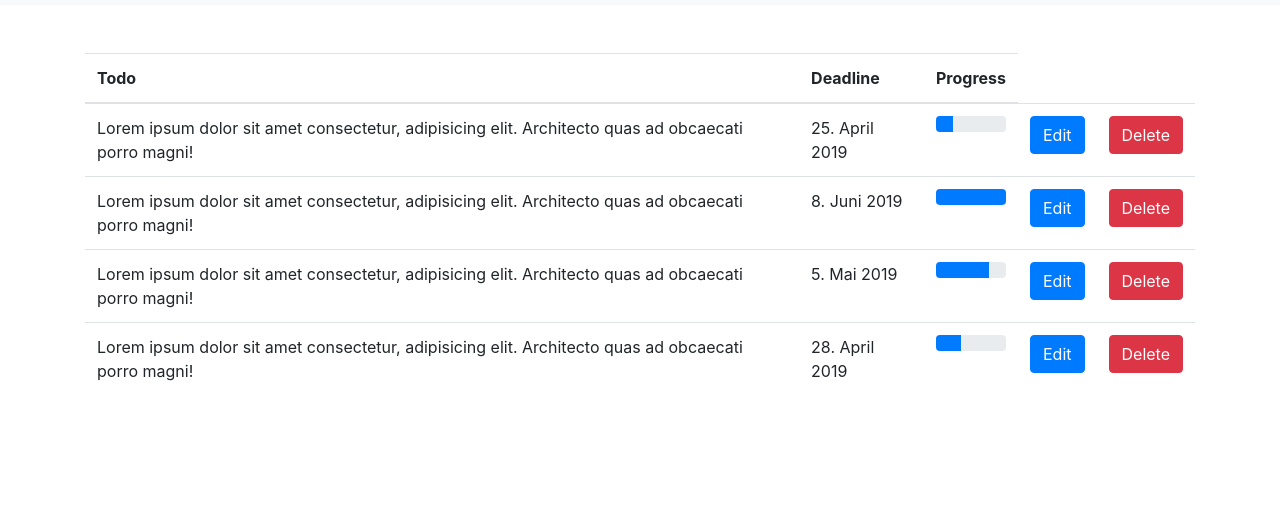
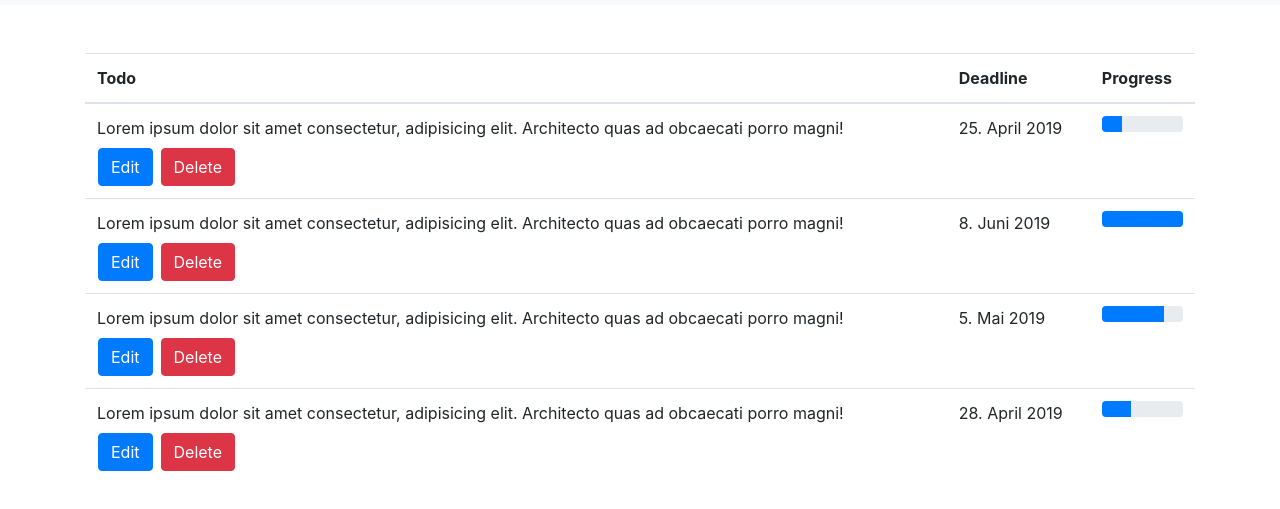
Before and after one commit to robertsfynn/Programmierpraktikum-Hausaufgabe-1, a plain HTML site: page index.html in a window 1280 px wide. Shown: the part 51-560 px from the top of the page. Drawn offline with nearby package versions, Linux system fonts and the light colour scheme.

Commit message:
added buttons inside the todo instead of a new row

```diff
--- a/index.html
+++ b/index.html
@@ -65,6 +65,10 @@
             <td>
               Lorem ipsum dolor sit amet consectetur, adipisicing elit.
               Architecto quas ad obcaecati porro magni!
+              <div class="row pl-3 mt-2">
+                <button type="button" class="btn btn-primary mr-2">Edit</button>
+                <button type="button" class="btn btn-danger">Delete</button>
+              </div>
             </td>
             <td>25. April 2019</td>
             <td>
@@ -79,17 +83,15 @@
                 ></div>
               </div>
             </td>
-            <td>
-              <button type="button" class="btn btn-primary">Edit</button>
-            </td>
-            <td>
-              <button type="button" class="btn btn-danger">Delete</button>
-            </td>
           </tr>
           <tr>
             <td>
               Lorem ipsum dolor sit amet consectetur, adipisicing elit.
               Architecto quas ad obcaecati porro magni!
+              <div class="row pl-3 mt-2">
+                <button type="button" class="btn btn-primary mr-2">Edit</button>
+                <button type="button" class="btn btn-danger">Delete</button>
+              </div>
             </td>
             <td>8. Juni 2019</td>
             <td>
@@ -104,17 +106,15 @@
                 ></div>
               </div>
             </td>
-            <td>
-              <button type="button" class="btn btn-primary">Edit</button>
-            </td>
-            <td>
-              <button type="button" class="btn btn-danger">Delete</button>
-            </td>
           </tr>
           <tr>
             <td>
               Lorem ipsum dolor sit amet consectetur, adipisicing elit.
               Architecto quas ad obcaecati porro magni!
+              <div class="row pl-3 mt-2">
+                <button type="button" class="btn btn-primary mr-2">Edit</button>
+                <button type="button" class="btn btn-danger">Delete</button>
+              </div>
             </td>
             <td>5. Mai 2019</td>
             <td>
@@ -129,17 +129,15 @@
                 ></div>
               </div>
             </td>
-            <td>
-              <button type="button" class="btn btn-primary">Edit</button>
-            </td>
-            <td>
-              <button type="button" class="btn btn-danger">Delete</button>
-            </td>
           </tr>
           <tr>
             <td>
               Lorem ipsum dolor sit amet consectetur, adipisicing elit.
               Architecto quas ad obcaecati porro magni!
+              <div class="row pl-3 mt-2">
+                <button type="button" class="btn btn-primary mr-2">Edit</button>
+                <button type="button" class="btn btn-danger">Delete</button>
+              </div>
             </td>
             <td>28. April 2019</td>
             <td>
@@ -153,12 +151,6 @@
                   aria-valuemax="100"
                 ></div>
               </div>
-            </td>
-            <td>
-              <button type="button" class="btn btn-primary">Edit</button>
-            </td>
-            <td>
-              <button type="button" class="btn btn-danger">Delete</button>
             </td>
           </tr>
         </tbody>
```
